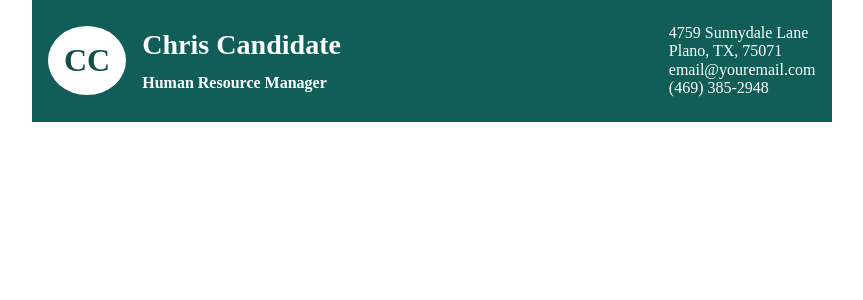
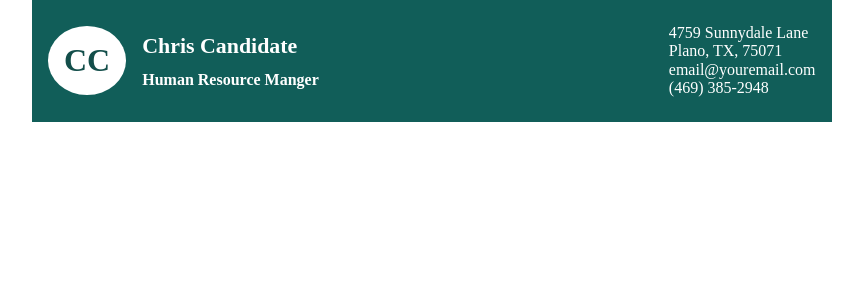
Before and after one commit to Vitholu/cv-application, a React (Create React App) app: page / in a window 1280 px wide. Shown: the top 300 px of the page, without its empty margins (208-1071 px from the left). Built offline with nearby package versions, Linux system fonts and the light colour scheme.

Commit message:
Fix bug where all inputs have the same text

```diff
--- a/src/components/Header.jsx
+++ b/src/components/Header.jsx
@@ -7,69 +7,130 @@ export class Header extends Component {
 	constructor(props) {
 		super(props);
 		this.state = {
-      value: '',
-      isActive: false,
-
+      first: {
+        name: false,
+        one: false,
+        textA: ""
+      },
+      second: {
+        profession: false,
+        two: false,
+        textB: "",
+      },
+      value: ''
 		};
 
 		this.handleChange = this.handleChange.bind(this);
 		this.handleSubmit = this.handleSubmit.bind(this);
 		this.toggleActive = this.toggleActive.bind(this);
-
+    this.TextInput = this.TextInput.bind(this)
+    this._NameContent = this._NameContent.bind(this)
 	}
 
 	handleChange(event) {
-    if (event !== undefined) {
-      this.setState({value: event.target.value});
+		switch (event.target.className) {
+			case '1':
+				this.setState({ textA: event.target.value });
+        break;
+
+			case '2':
+				this.setState({ textB: event.target.value });
+        break;
+
+
+			default:
+				break;
 		}
 	}
 
 	handleSubmit(event) {
 		alert('A name was submitted: ' + this.state.value);
-    this.setState({isActive: false})
+		this.setState({ name: false });
+    this.setState({ one: false });
+
+
+    this.setState({ profession: false });
+    this.setState({ two: false });
 		event.preventDefault();
 	}
 
-  toggleActive() {
-    if (!(this.state.isActive)) {
-      return this.setState({isActive: true})
+	toggleActive(event) {
+		console.log(event);
+		switch (event.target.className) {
+			case '1':
+          this.setState({ name: true })
+          this.setState({ one: true })
+        break;
+
+			case '2':
+          this.setState({ profession: true })
+          this.setState({ two: true })
+        break;
+
+			default:
+				break;
 		}
 	}
 
-  activeContent() {
-    return (
-			<label>
+	TextInput(key) {
+      switch (key) {
+        case "1":
+          return (<label>
             <input
+              className={key}
               type='text'
-					value={this.state.value}
+              textA={this.state.value}
               onChange={this.handleChange}
             />
-			</label>
-		);
+          </label>)
+
+        case "2":
+          return (<label>
+            <input
+              className={key}
+              type='text'
+              textB={this.state.value}
+              onChange={this.handleChange}
+            />
+          </label>)
+
+
+        default:
+          break;
       }
 
-
-  inActiveContent() {
-    return (
-			<h2>{this.state.value || "Chris Candidate"}</h2>
-		);
 	}
 
+	_NameContent(key) {
+    switch (key) {
+      case "1":
+        return <h3 className='1'>{this.state.textA || 'Chris Candidate'}</h3>;
 
+      case "2":
+        return <h4 className='2'>{this.state.textB || 'Human Resource Manger'}</h4>;
+
+      default:
+        break;
+    }
+	}
 
 	render() {
-    const inActiveContent = this.inActiveContent();
-    const activeContent = this.activeContent();
-
 
 		return (
-			<form onSubmit={this.handleSubmit}>
       <div className='header'>
             <div className='header-left'>
               <h1>CC</h1>
               <div className='header-left-wrapper'>
-							<h3 onClick={this.toggleActive}>{this.state.isActive ? activeContent : inActiveContent}</h3>
-							<h4>Human Resource Manager</h4>
+          <form onSubmit={this.handleSubmit}>
+                <h3 onClick={this.toggleActive}>
+                  {this.state.name ? this.TextInput("1") : this._NameContent("1")}
+                </h3>
+          </form>
+          <form onSubmit={this.handleSubmit}>
+                <h4 className='2' onClick={this.toggleActive}>
+                  {this.state.profession ? this.TextInput("2") : this._NameContent("2")}
+                </h4>
+          </form>
               </div>
             </div>
             <div className='header-right'>
@@ -79,7 +140,6 @@ export class Header extends Component {
               </p>
             </div>
           </div>
-			</form>
 		);
 	}
 }
--- a/src/styles/header.css
+++ b/src/styles/header.css
@@ -28,7 +28,9 @@
   max-width: 220px;
 }
 
-
+.header-left-wrapper > form > * {
+  min-width: 160px;
+}
 
 .header-right {
   flex: 1;
```
Lines whose indentation alone changed are shown as unchanged.
